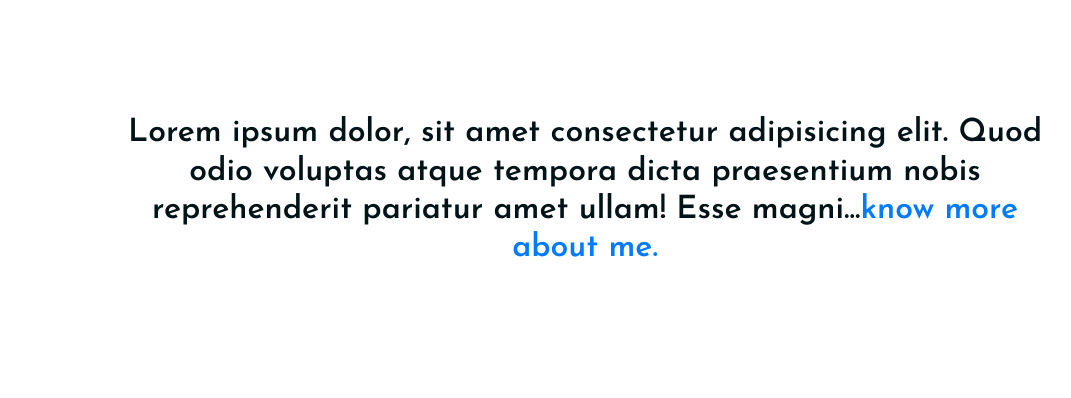
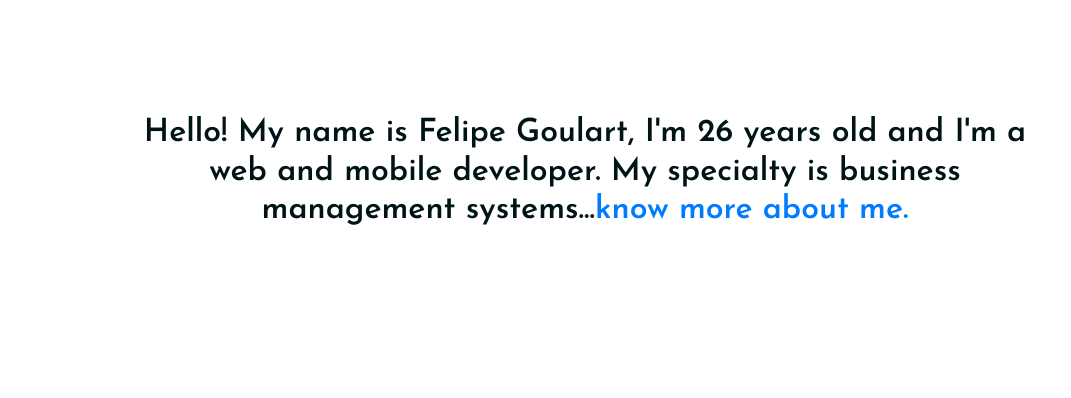
Before and after one commit to Felipemartinsgoulart/Portfolio, a plain HTML site: page index.html in a window 1280 px wide. Shown: the part 554-952 px from the top of the page, without its empty margins (55-1126 px from the left). Drawn offline with Linux system fonts and the light colour scheme.

Commit message:
Update index.html

```diff
--- a/index.html
+++ b/index.html
@@ -52,7 +52,7 @@
 						</div>
 				<div class="col-xl-10 offset-xl-1">
 					<h2 class="section-title">Hello Expert 5B, I’m a <span>developer</span>.</h2>
-					<h2 class="intro-section">Lorem ipsum dolor, sit amet consectetur adipisicing elit. Quod odio voluptas atque tempora dicta praesentium nobis reprehenderit pariatur amet ullam! Esse magni...<a href="me.html">know more about me.</a></h2>
+					<h2 class="intro-section">Hello! My name is Felipe Goulart, I'm 26 years old and I'm a web and mobile developer. My specialty is business management systems...<a href="me.html">know more about me.</a></h2>
 				</div>
 			</div>
 		</div>
```
